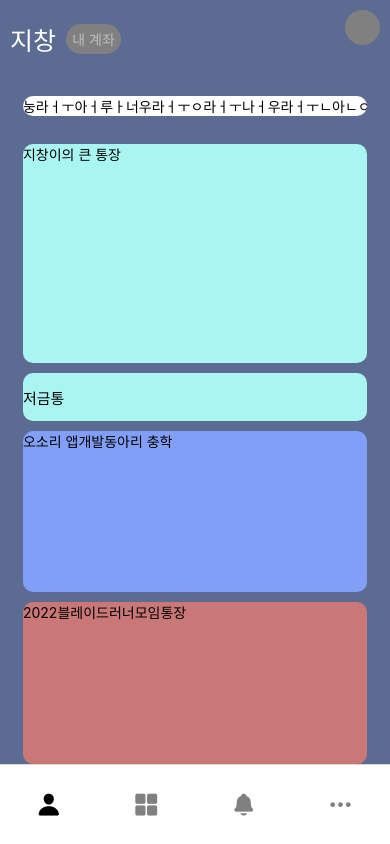
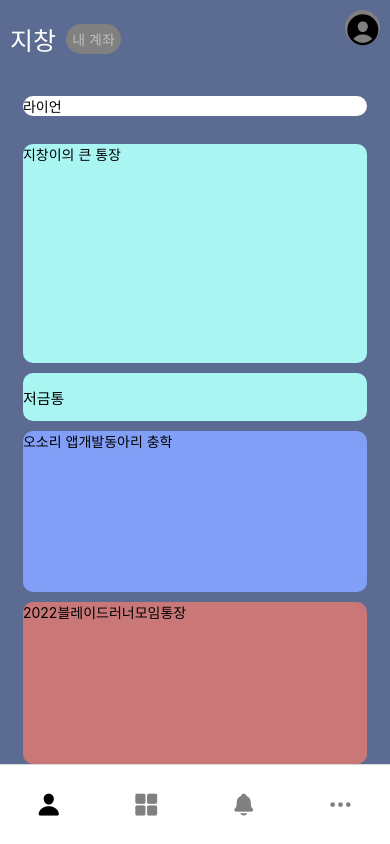
Before and after one commit to MintKangaroo/Clone_Coding, a React Native app in the folder KaKaoBank/: screen / in a window 390 px wide. Built offline with nearby package versions, Linux system fonts and the light colour scheme.

Commit message:
광고 부분 스크롤뷰 구현 with FlatList

```diff
--- /dev/null
+++ b/KaKaoBank/src/Screen/AdPage.tsx
@@ -0,0 +1,34 @@
+import React from 'react';
+import {View, FlatList, Text} from 'react-native';
+
+const Data_list = [
+  {id: '1', data: '라이언'},
+  {id: '2', data: '호랑이'},
+  {id: '3', data: '귀여워'},
+];
+
+const Scroll_Data = ({item}: any) => {
+  return (
+    <View style={{width: 450}}>
+      <Text>{item.data}</Text>
+    </View>
+  );
+};
+
+export const AdPage = () => {
+  return (
+    <FlatList
+      data={Data_list}
+      renderItem={Scroll_Data}
+      extraData={(item: {id: any}) => item.id}
+      style={{
+        backgroundColor: 'white',
+        borderRadius: 15,
+      }}
+      horizontal={true}
+      pagingEnabled={true}
+      showsHorizontalScrollIndicator={false}
+      /*TODO: 자동 스크롤 만들기*/
+    />
+  );
+};
--- a/KaKaoBank/src/Screen/Main.tsx
+++ b/KaKaoBank/src/Screen/Main.tsx
@@ -7,12 +7,11 @@ import {
   ScrollView,
   SafeAreaView,
 } from 'react-native';
+import Icon from 'react-native-vector-icons/Ionicons';
 
 import {color} from '../Style/color';
-{
-  /*데이터 불러오는 파일 import*/
-}
 import {TextData} from '../Data/DataFile';
+import {AdPage} from './AdPage';
 
 const num = 100;
 
@@ -35,8 +34,9 @@ export default ({navigation}: any) => {
             </TouchableOpacity>
           </View>
           <View>
-            <TouchableOpacity
-              style={main_page.profile_custom}></TouchableOpacity>
+            <TouchableOpacity style={main_page.profile_custom}>
+              <Icon name="person-circle" size={38}></Icon>
+            </TouchableOpacity>
           </View>
         </View>
         <View
@@ -48,20 +48,7 @@ export default ({navigation}: any) => {
           }}>
           <View style={{flex: 1}} />
           <View style={{flex: 15}}>
-            <ScrollView
-              style={{
-                backgroundColor: 'white',
-                borderRadius: 15,
-              }}
-              showsHorizontalScrollIndicator={false}
-              horizontal={true}>
-              {/*TODO: 스크롤뷰 구현*/}
-              <View style={{flexDirection: 'column', justifyContent: 'center'}}>
-                <Text>
-                  눙라ㅓㅜ아ㅓ루ㅏ너우라ㅓㅜㅇ라ㅓㅜ나ㅓ우라ㅓㅜㄴ아ㄴㅇㄹ나ㅣ으리ㅏㅡㄴ아ㅡ리느아릐으리ㅏ능리ㅏ
-                </Text>
-              </View>
-            </ScrollView>
+            <AdPage />
           </View>
 
           <View style={{flex: 1}} />
```
